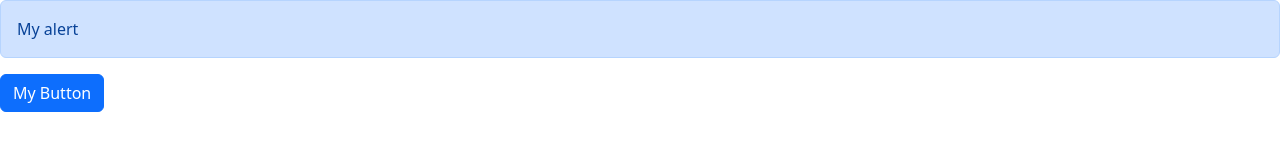
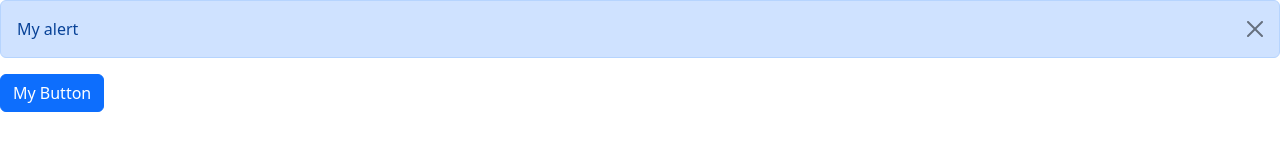
Before and after one commit to ZharlieSineFine/react-testrun, a React (Vite) app: page / in a window 1280 px wide. Both pictures are taken after a click on the button "My Button". Shown: the top 160 px of the page. Built offline with nearby package versions, Linux system fonts and the light colour scheme.

Commit message:
enhance Alert component to include a dismiss button for improved user interaction

```diff
--- a/src/components/Alert.tsx
+++ b/src/components/Alert.tsx
@@ -5,7 +5,17 @@ interface Props {
 }
 
 const Alert = ({ children }: Props) => {
-  return <div className="alert alert-primary">{children}</div>;
+  return (
+    <div className="alert alert-primary alert-dismissible ">
+      {children}
+      <button
+        type="button"
+        className="btn-close"
+        data-bs-dismiss="alert"
+        aria-label="Close"
+      ></button>
+    </div>
+  );
 };
 
 export default Alert;
```
